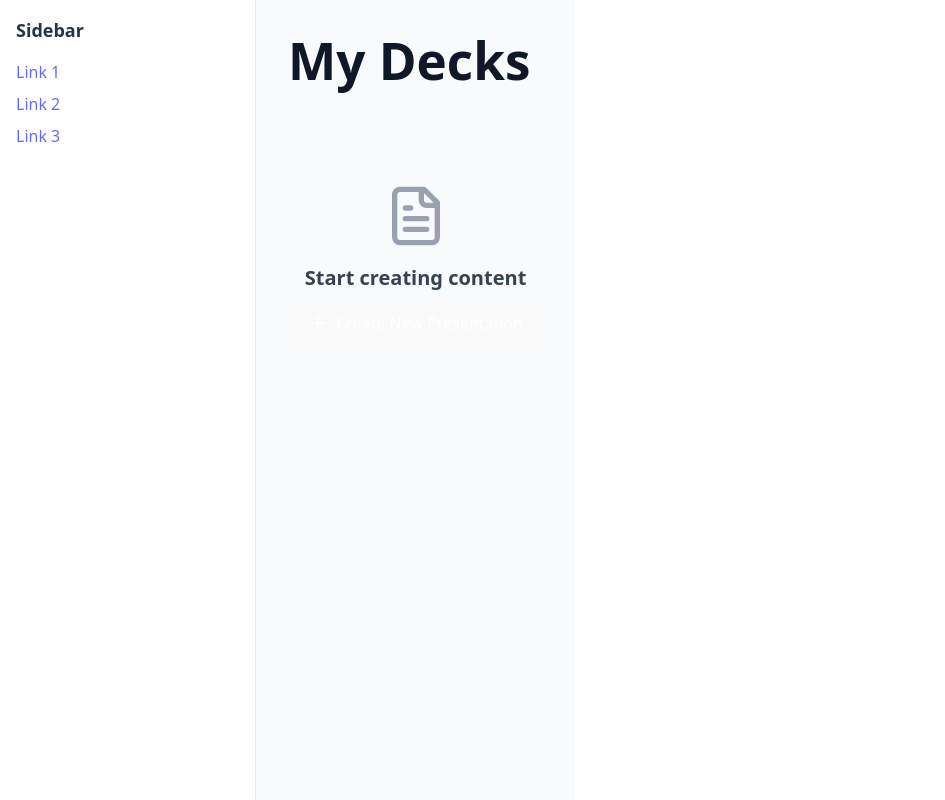
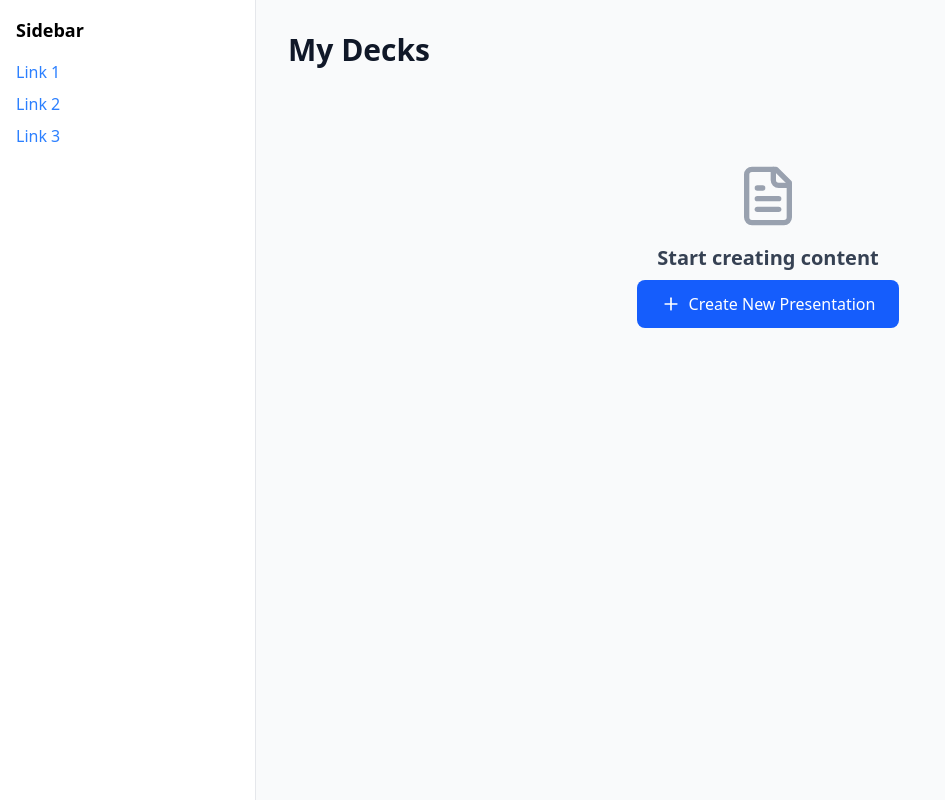
Before and after one commit to niranjan-uma-shankar/slide-collab, a React (Vite) app: page / in a window 1280 px wide. Shown: the whole page, without its empty margins (0-945 px from the left). Built offline with nearby package versions, Linux system fonts and the light colour scheme.

Commit message:
Enable tailwind

```diff
--- a/src/index.css
+++ b/src/index.css
@@ -1,6 +1,6 @@
 @import "tailwindcss";
 
-:root {
+/* :root {
   font-family: system-ui, Avenir, Helvetica, Arial, sans-serif;
   line-height: 1.5;
   font-weight: 400;
@@ -26,9 +26,11 @@ a:hover {
 
 body {
   margin: 0;
-  display: flex;
-  place-items: center;
   min-width: 320px;
+  min-height: 100vh;
+}
+
+#root {
   min-height: 100vh;
 }
 
@@ -67,4 +69,4 @@ button:focus-visible {
   button {
     background-color: #f9f9f9;
   }
-}
+} */
```
